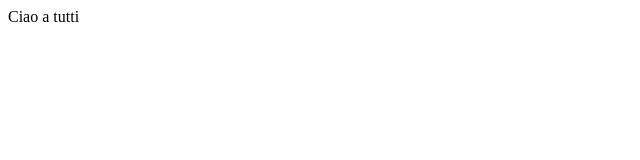
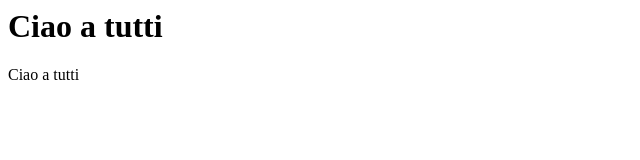
Before and after one commit to ilovebeinghealthy/ilovebeinghealthy.github.io, a plain HTML site: page index.html in a window 1280 px wide. Shown: the whole page, without its empty margins (0-640 px from the left). Drawn offline with Linux system fonts and the light colour scheme.

Commit message:
Update index.html

```diff
--- a/index.html
+++ b/index.html
@@ -1 +1,2 @@
-Ciao a tutti
+<h1> Ciao a tutti </h1>
+<p> Ciao a tutti </p>
```
